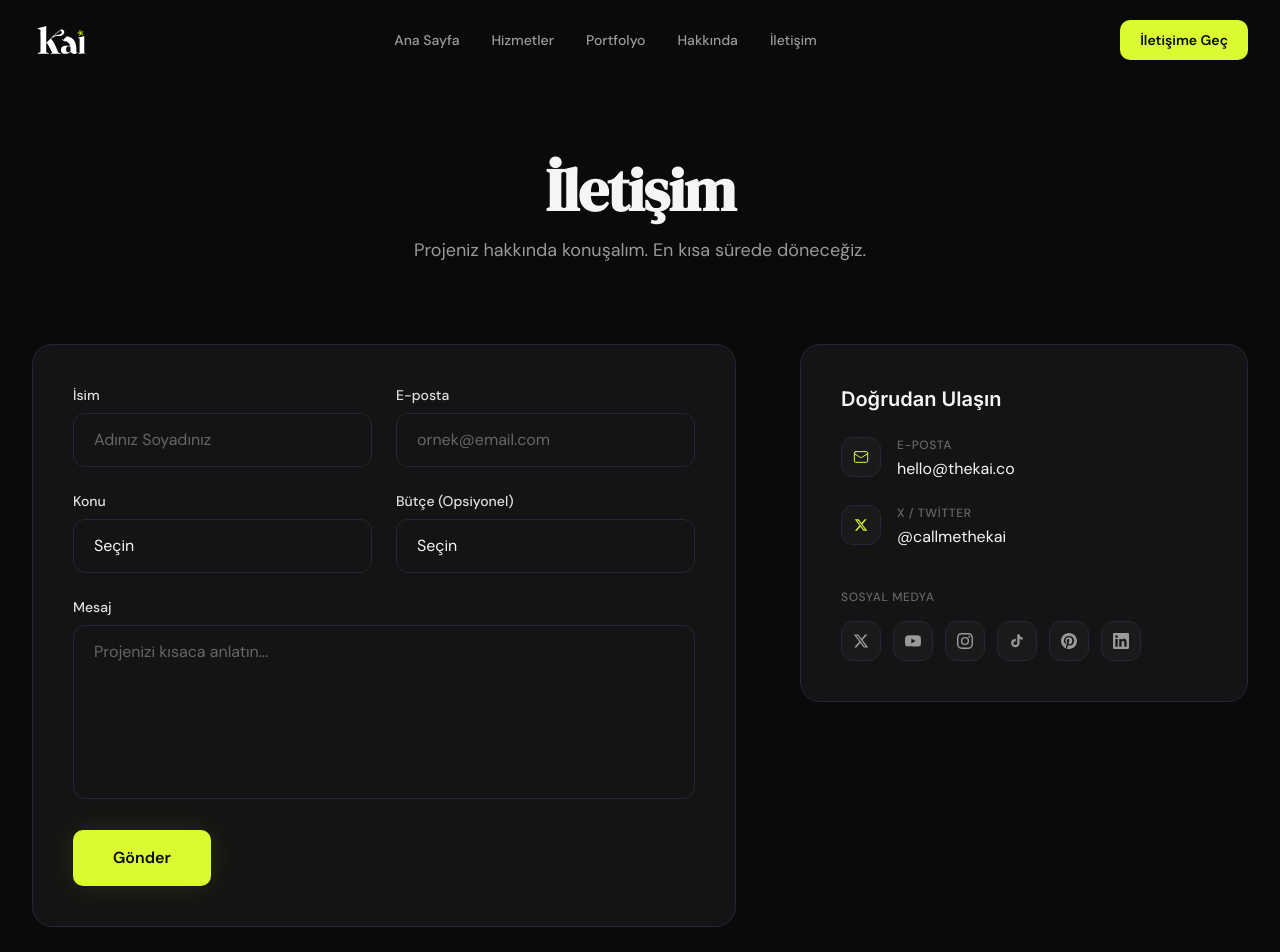
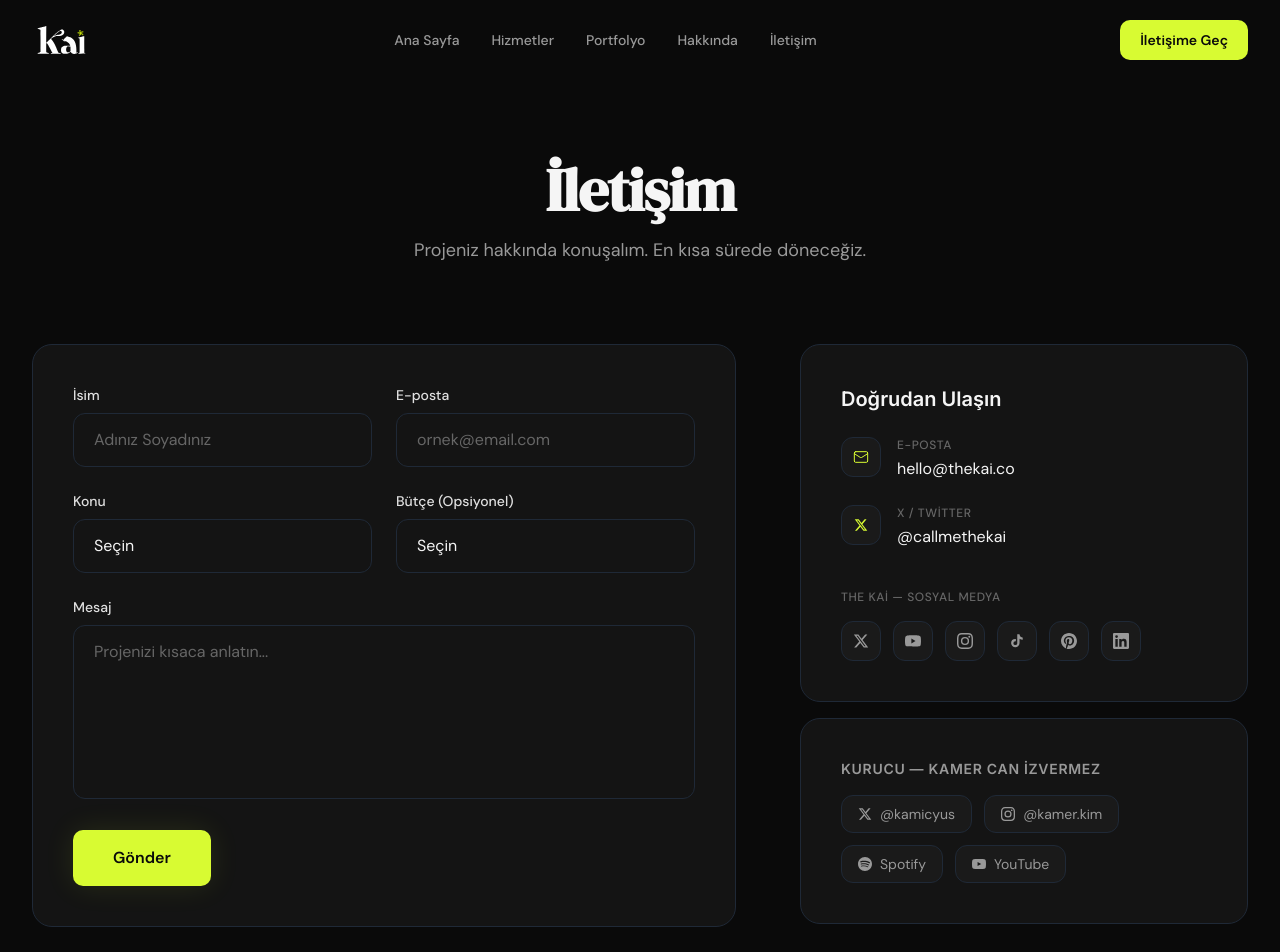
Before and after one commit to Kamicyus/thekai-co, a Next.js app: page /iletisim in a window 1280 px wide. Shown: the top 952 px of the page. Built offline with nearby package versions, Linux system fonts and the light colour scheme.

Commit message:
İletişim: Kai sosyal medya + Kamer kişisel hesapları ayrı kutularda
Co-Authored-By: Claude Opus 4.6 (1M context) <noreply@anthropic.com>

```diff
--- a/src/app/iletisim/page.tsx
+++ b/src/app/iletisim/page.tsx
@@ -234,10 +234,10 @@ export default function IletisimPage() {
                 </div>
               </div>
 
-              {/* Social */}
+              {/* The Kai Social */}
               <div>
                 <p className="text-xs text-[#666666] uppercase tracking-wider mb-4 font-medium">
-                  Sosyal Medya
+                  The Kai — Sosyal Medya
                 </p>
                 <div className="flex items-center gap-3">
                   {SOCIAL_LINKS.map((social) => (
@@ -255,6 +255,31 @@ export default function IletisimPage() {
                 </div>
               </div>
             </div>
+
+            {/* Kamer Personal Social */}
+            <div className="bg-[#141414] border border-[#1F2937] rounded-[20px] p-5 sm:p-8 lg:p-10 mt-4">
+              <h3 className="font-sans text-sm font-semibold text-[#999999] mb-4 uppercase tracking-wider">
+                Kurucu — Kamer Can İzvermez
+              </h3>
+              <div className="flex items-center gap-3 flex-wrap">
+                <a href="https://x.com/kamicyus" target="_blank" rel="noopener noreferrer" className="inline-flex items-center gap-2 px-4 py-2 bg-[#1A1A1A] border border-[#1F2937] rounded-xl text-[#999999] hover:text-[#D8FB32] hover:border-[#D8FB32]/30 transition-all duration-200 text-sm">
+                  <SocialIcon icon="x" size={14} />
+                  @kamicyus
+                </a>
+                <a href="https://instagram.com/kamer.kim" target="_blank" rel="noopener noreferrer" className="inline-flex items-center gap-2 px-4 py-2 bg-[#1A1A1A] border border-[#1F2937] rounded-xl text-[#999999] hover:text-[#D8FB32] hover:border-[#D8FB32]/30 transition-all duration-200 text-sm">
+                  <SocialIcon icon="instagram" size={14} />
+                  @kamer.kim
+                </a>
+                <a href="https://open.spotify.com/artist/59F6mUQXzHMRpxoYtUI2AY" target="_blank" rel="noopener noreferrer" className="inline-flex items-center gap-2 px-4 py-2 bg-[#1A1A1A] border border-[#1F2937] rounded-xl text-[#999999] hover:text-[#D8FB32] hover:border-[#D8FB32]/30 transition-all duration-200 text-sm">
+                  <svg width="14" height="14" viewBox="0 0 24 24" fill="currentColor"><path d="M12 0C5.4 0 0 5.4 0 12s5.4 12 12 12 12-5.4 12-12S18.66 0 12 0zm5.521 17.34c-.24.359-.66.48-1.021.24-2.82-1.74-6.36-2.101-10.561-1.141-.418.122-.779-.179-.899-.539-.12-.421.18-.78.54-.9 4.56-1.021 8.52-.6 11.64 1.32.42.18.479.659.301 1.02zm1.44-3.3c-.301.42-.841.6-1.262.3-3.239-1.98-8.159-2.58-11.939-1.38-.479.12-1.02-.12-1.14-.6-.12-.48.12-1.021.6-1.141C9.6 9.9 15 10.561 18.72 12.84c.361.181.54.78.241 1.2zm.12-3.36C15.24 8.4 8.82 8.16 5.16 9.301c-.6.179-1.2-.181-1.38-.721-.18-.601.18-1.2.72-1.381 4.26-1.26 11.28-1.02 15.721 1.621.539.3.719 1.02.419 1.56-.299.421-1.02.599-1.559.3z"/></svg>
+                  Spotify
+                </a>
+                <a href="https://youtube.com/@kamer" target="_blank" rel="noopener noreferrer" className="inline-flex items-center gap-2 px-4 py-2 bg-[#1A1A1A] border border-[#1F2937] rounded-xl text-[#999999] hover:text-[#D8FB32] hover:border-[#D8FB32]/30 transition-all duration-200 text-sm">
+                  <SocialIcon icon="youtube" size={14} />
+                  YouTube
+                </a>
+              </div>
+            </div>
           </FadeIn>
         </div>
       </div>
```
